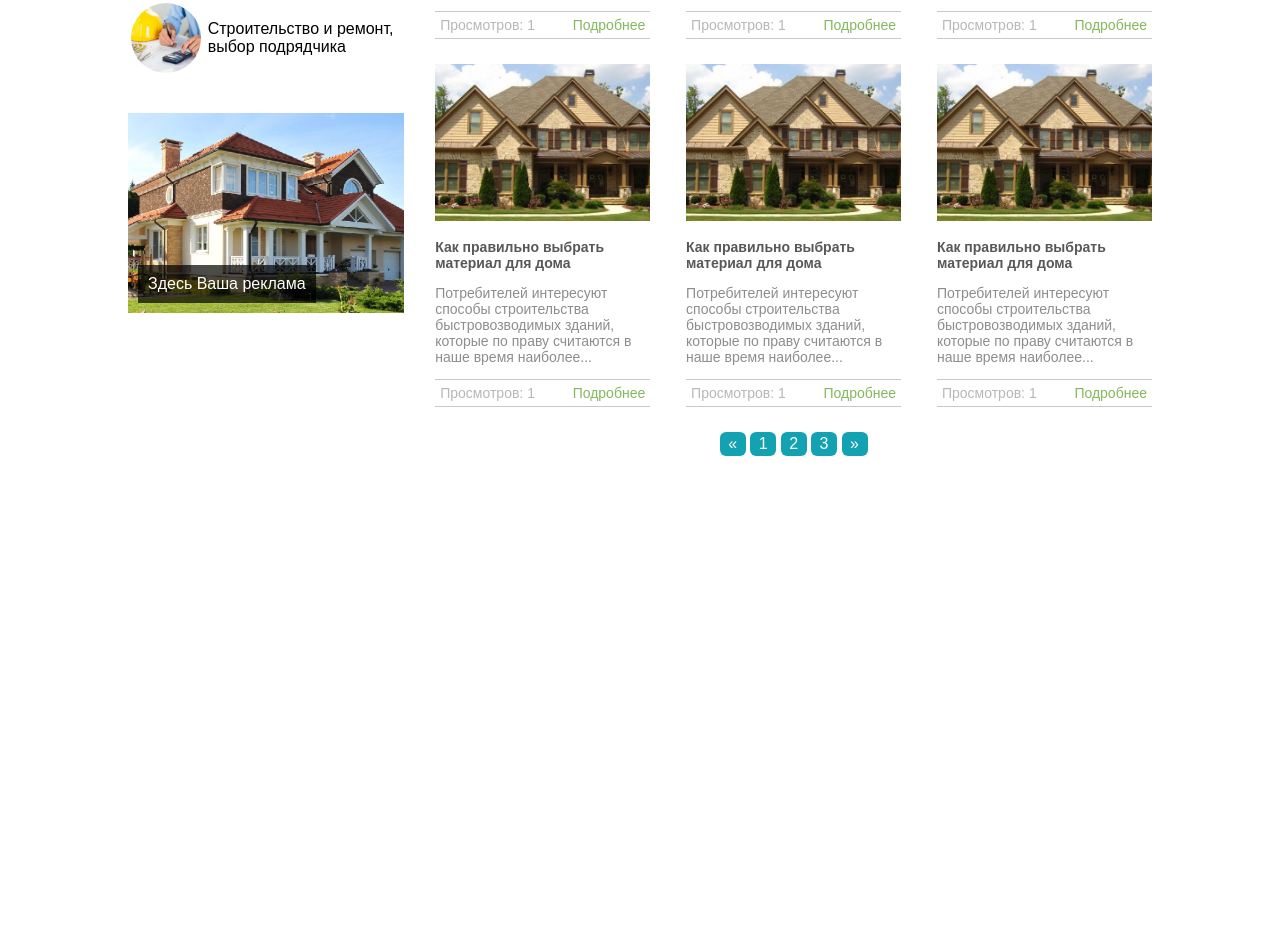
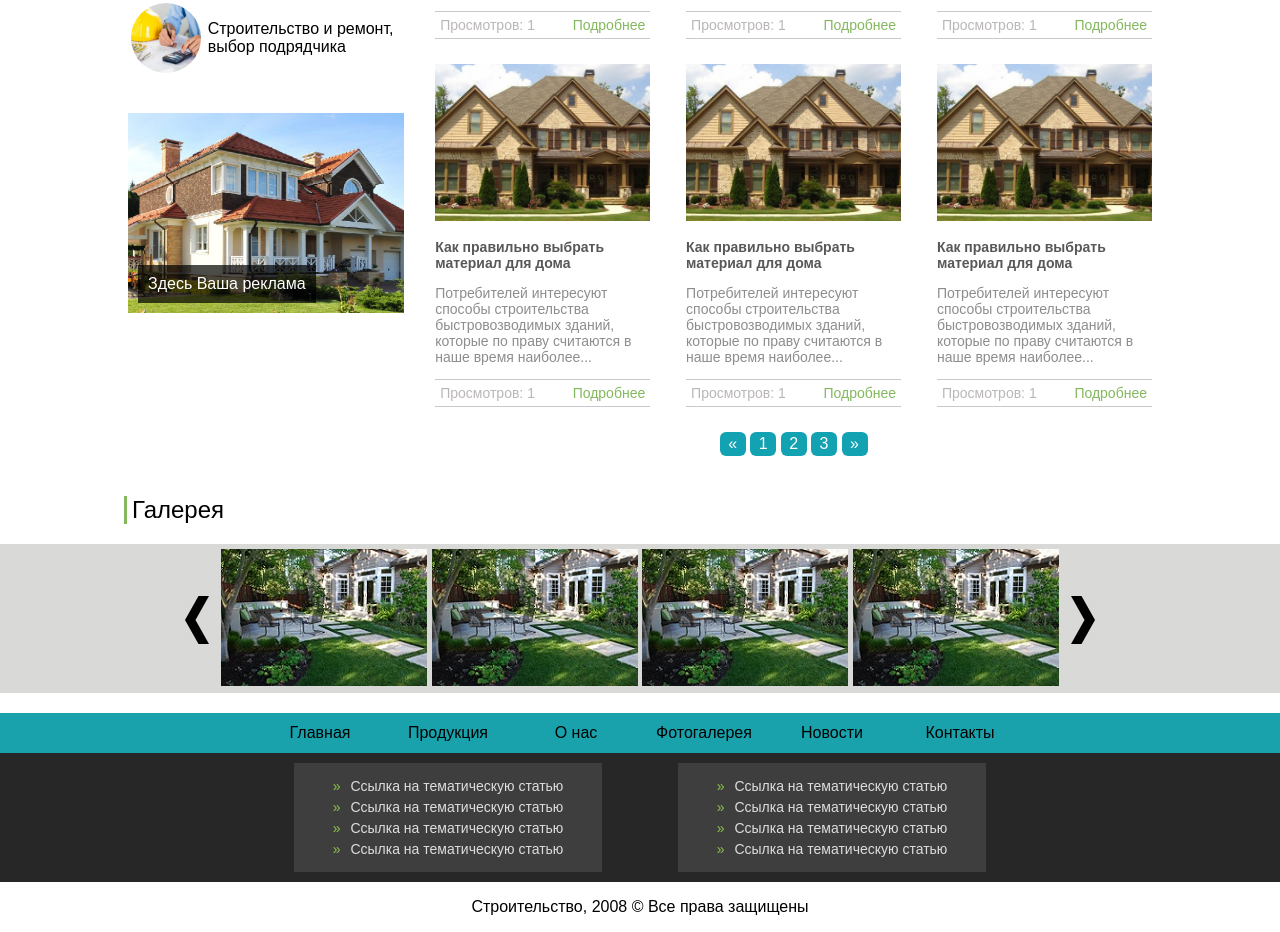
Before and after one commit to ArtemRep/builting-company-template, a plain HTML site: page index.html in a window 1280 px wide. Shown: the part 836-1768 px from the top of the page. Before the commit the page ends 1292 px from the top, so only its background shows below. Drawn offline with Linux system fonts and the light colour scheme.

Commit message:
gallery and footer

```diff
--- /dev/null
+++ b/css/footer.css
@@ -0,0 +1,87 @@
+footer {
+    margin-top:20px;
+}
+
+footer nav {
+    background: #19a2ac;
+    height:40px;
+    display: flex;
+    justify-content:center;
+    align-items:center;
+}
+footer nav {
+    background: #19a2ac;
+    height:40px;
+    display: flex;
+    justify-content:center;
+    align-items:center;
+}
+
+footer nav ul {
+    display: flex;
+    justify-content:center;
+    align-items:center;
+    flex-basis:60%;
+    height:100%;
+    padding:0;
+}
+
+footer nav ul li {
+    list-style-type: none;
+    height:100%;
+    flex-basis:100%;
+}
+
+footer nav ul li a {
+    color:#000;
+    text-decoration: none;
+    display:flex;
+    justify-content:center;
+    align-items:center;
+    height:100%;
+}
+
+footer nav ul li a:hover {
+    background: #128991;
+}
+
+footer .titles {
+    background: #272727;
+    padding:10px 0;
+}
+
+footer .titles .links {
+    width:60%;
+    margin: 0 auto;
+    display: flex;
+    justify-content:space-around;
+}
+
+footer .titles .links div {
+    background: #3e3e3e;
+    padding:10px 0;
+    flex-basis:40%;
+    text-align: center;
+}
+
+.links a {
+    color:#dedede;
+    text-decoration: none;
+    display: block;
+    font-size: 14px;
+    margin:5px 0
+}
+
+.links a:hover {
+    text-decoration: underline;
+}
+
+.links a:before {
+    content:"\00BB";
+    margin-right:10px;
+    color: #8cc34c;
+}
+
+footer p {
+    text-align: center;
+}
--- /dev/null
+++ b/css/gallery.css
@@ -0,0 +1,30 @@
+/* Галерея */
+.gallery h2 {
+    border-left:3px solid #83b85c;
+    padding-left:5px;
+    font-weight: normal;
+    width:80%;
+    margin:40px auto 20px;
+}
+
+.gallery .slider .arrow_left {
+    background: url("../images/arrow_left.png") no-repeat center center;
+    width:48px;
+    height:48px;
+    cursor:pointer;
+}
+
+.gallery .slider .arrow_right {
+    background: url("../images/arrow_right.png") no-repeat center center;
+    width:48px;
+    height:48px;
+    cursor:pointer;
+}
+
+.gallery .slider {
+    display: flex;
+    justify-content: center;
+    align-items:center;
+    background: #d9d9d7;
+    padding:5px 0 3px;
+}
--- a/css/style.css
+++ b/css/style.css
@@ -3,3 +3,5 @@
 @import url('content-container-banner-slider.css');
 @import url('content-container-news.css');
 @import url('content-container-uslugi.css');
+@import url('gallery.css');
+@import url('footer.css');
--- a/index.html
+++ b/index.html
@@ -205,21 +205,54 @@
                     <span>3</span>
                     <span>&raquo;</span>
                 </div>
-
             </div>
-
-
-
-
         </div>
     </div>
 
     <!-- !ГАЛЛЕРЕЯ -->
     <div class="gallery">
-
+        <h2>Галерея</h2>
+        <div class="slider">
+            <div class="arrow_left"></div>
+            <div class="photo">
+                <a href="images/gallery.jpg" target="_blank"><img src="images/gallery_small.jpg" alt=""/></a>
+                <a href="images/gallery.jpg" target="_blank"><img src="images/gallery_small.jpg" alt=""/></a>
+                <a href="images/gallery.jpg" target="_blank"><img src="images/gallery_small.jpg" alt=""/></a>
+                <a href="images/gallery.jpg" target="_blank"><img src="images/gallery_small.jpg" alt=""/></a>
+            </div>
+            <div class="arrow_right"></div>
+        </div>
     </div>
 
+    <!-- !FOOTER -->
     <footer>
+        <nav>
+            <ul>
+                <li><a href="#">Главная</a></li>
+                <li><a href="#">Продукция</a></li>
+                <li><a href="#">О нас</a></li>
+                <li><a href="#">Фотогалерея</a></li>
+                <li><a href="#">Новости</a></li>
+                <li><a href="#">Контакты</a></li>
+            </ul>
+        </nav>
+        <div class="titles">
+            <div class="links">
+                <div class="left">
+                    <a href="#">Ссылка на тематическую статью</a>
+                    <a href="#">Ссылка на тематическую статью</a>
+                    <a href="#">Ссылка на тематическую статью</a>
+                    <a href="#">Ссылка на тематическую статью</a>
+                </div>
+                <div class="right">
+                    <a href="#">Ссылка на тематическую статью</a>
+                    <a href="#">Ссылка на тематическую статью</a>
+                    <a href="#">Ссылка на тематическую статью</a>
+                    <a href="#">Ссылка на тематическую статью</a>
+                </div>
+            </div>
+        </div>
+        <p>Строительство, 2008 &copy; Все права защищены</p>
     </footer>
 
 </body>
```
Also changed, not shown: images/arrow_left.png (added), images/arrow_right.png (added), images/gallery.jpg (added), images/gallery_small.jpg (added).
